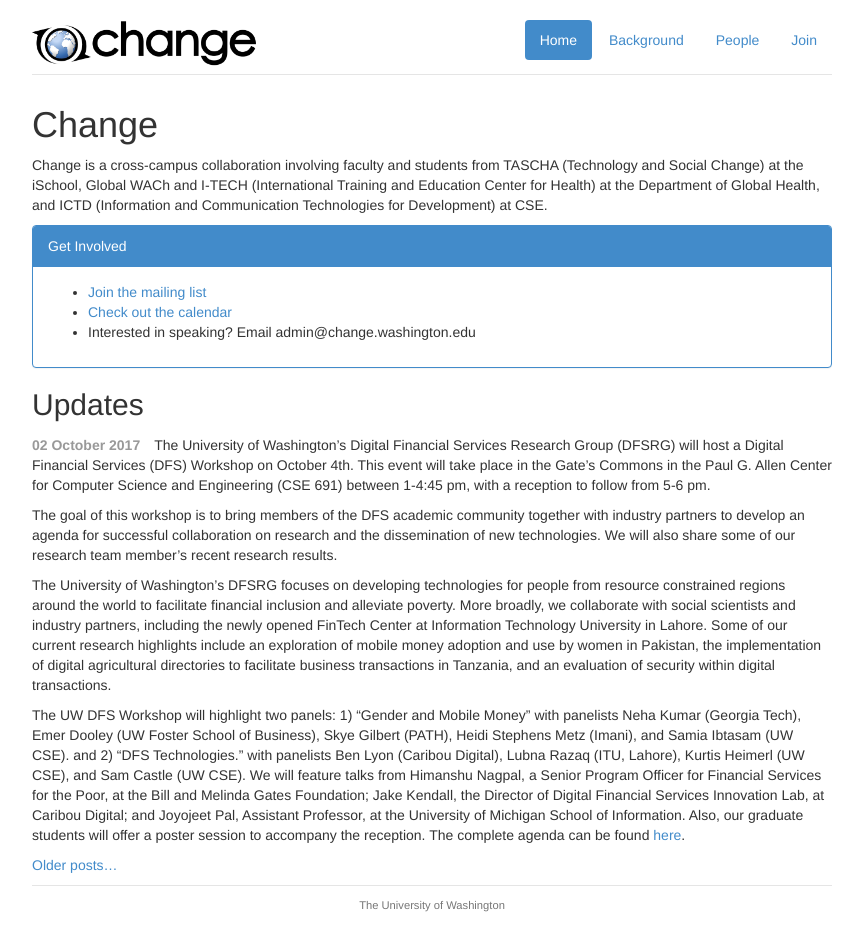
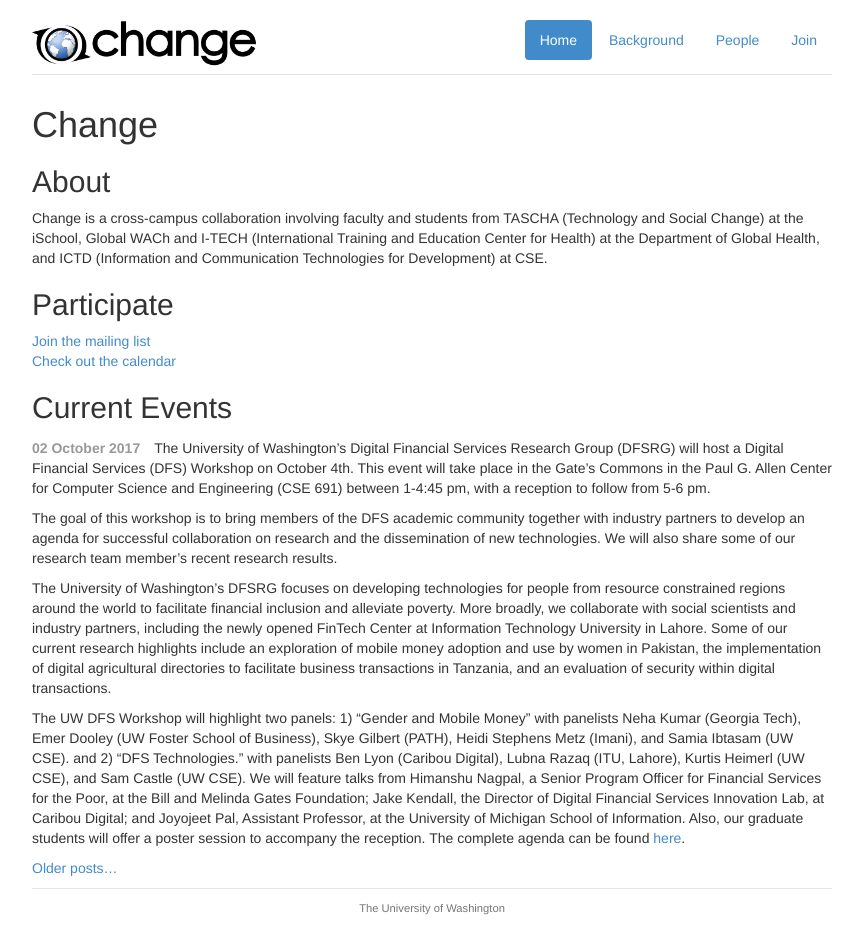
Before and after one commit to uw-ictd/change-website, a Jekyll site: the page built from index.md, in a window 1280 px wide. Shown: the whole page, without its empty margins (208-1071 px from the left). Built offline with Jekyll 4.4.1, drawn with Linux system fonts in a browser that asks for light colours.

Commit message:
Update index for simplicity

```diff
--- a/index.md
+++ b/index.md
@@ -3,24 +3,18 @@ layout: default
 title: Change
 ---
 
+<h2>About</h2>
 Change is a cross-campus collaboration involving faculty and
 students from TASCHA (Technology and Social Change) at the iSchool,
 Global WACh and I-TECH (International Training and Education Center
 for Health) at the Department of Global Health, and ICTD (Information
 and Communication Technologies for Development) at CSE.
 
-<div class="panel panel-primary">
-	<div class="panel-heading">Get Involved</div>
-	<div class="panel-body">
-		<ul>
-			<li><a href="https://changemm.cs.washington.edu/mailman/listinfo/change">Join the mailing list</a></li>
-			<li><a href="https://calendar.google.com/calendar?cid=dXdjaGFuZ2VAZ21haWwuY29t">Check out the calendar</a></li>
-            <li>Interested in speaking? Email admin@change.washington.edu</li>
-		</ul>
-	</div>
-</div>
+<h2>Participate</h2>
+<a href="https://changemm.cs.washington.edu/mailman/listinfo/change">Join the mailing list</a><br/>
+<a href="https://calendar.google.com/calendar?cid=dXdjaGFuZ2VAZ21haWwuY29t">Check out the calendar</a>
 
-<h2>Updates</h2>
+<h2>Current Events</h2>
 <ul class="news list-unstyled">
 {% for post in site.posts limit: site.front_page_news %}
     {% if post.shortnews %}
```
